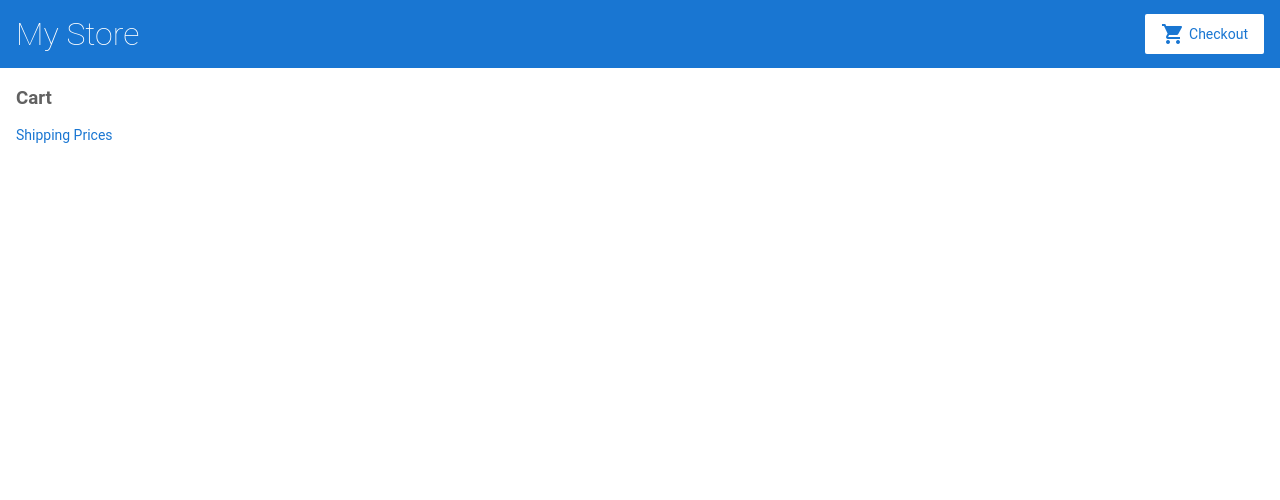
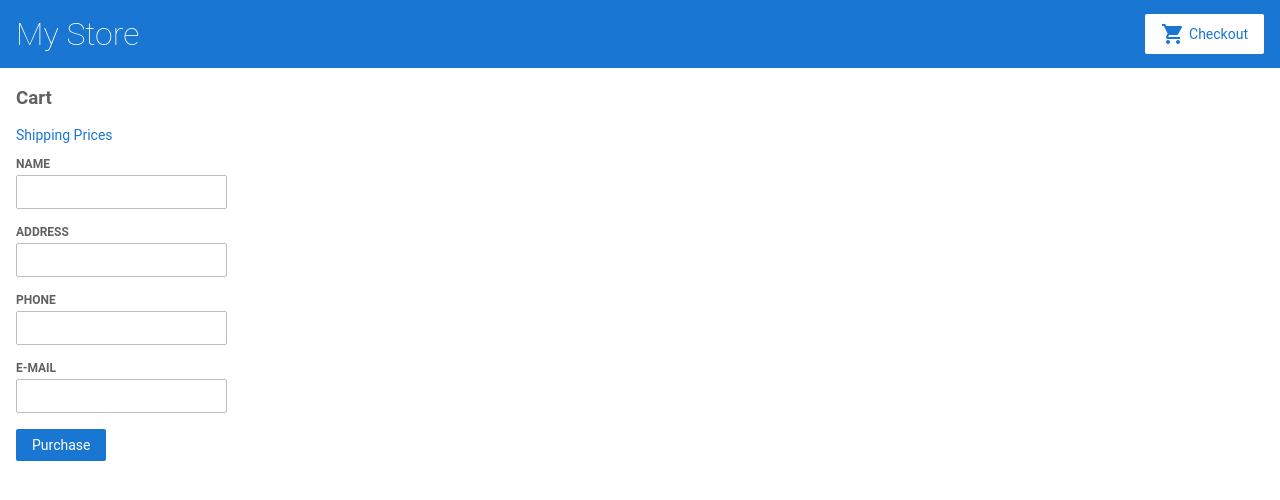
Before and after one commit to NazarIvankevych/angular_phone-sale-project, an Angular app: page /cart in a window 1280 px wide. Shown: the top 500 px of the page. Built offline with nearby package versions, Linux system fonts and the light colour scheme.

Commit message:
Add groupForms into html, also add parameters into .ts

```diff
--- a/src/app/cart/cart.component.html
+++ b/src/app/cart/cart.component.html
@@ -8,3 +8,36 @@
   <span>{{ item.name }}</span>
   <span>{{ item.price | currency }}</span>
 </div>
+
+<form [formGroup]="checkoutForm" (ngSubmit)="onSubmit()">
+
+  <div>
+    <label for="name">
+      Name
+    </label>
+    <input id="name" type="text" formControlName="name">
+  </div>
+
+  <div>
+    <label for="address">
+      Address
+    </label>
+    <input id="address" type="text" formControlName="address">
+  </div>
+
+  <div>
+    <label for="phone">
+      Phone
+    </label>
+    <input id="phone" type="text" formControlName="phone">
+  </div>
+
+  <div>
+    <label for="email">
+      E-mail
+    </label>
+    <input id="email" type="text" formControlName="email">
+  </div>
+
+  <button class="button" type="submit">Purchase</button>
+</form>
--- a/src/app/cart/cart.component.ts
+++ b/src/app/cart/cart.component.ts
@@ -12,7 +12,9 @@
   items = this.cartService.getItems();
   checkoutForm = this.formBuilder.group({
     name: '',
-    address: ''
+    address: '',
+    phone: '',
+    email: ''
   });
 
   constructor(
```
